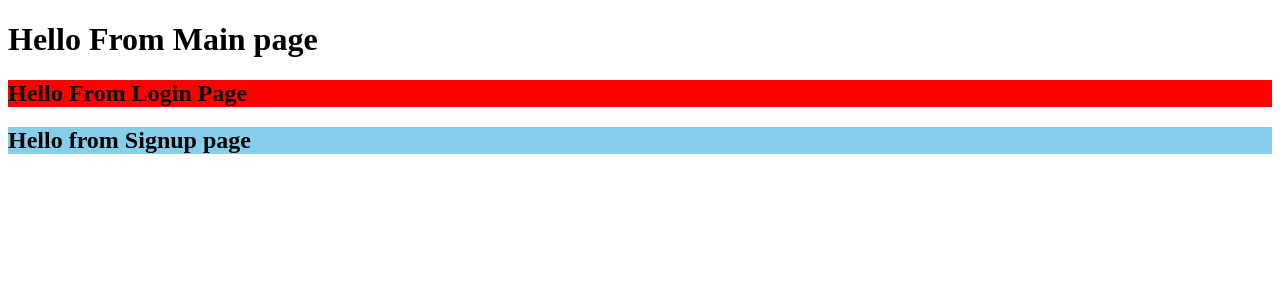
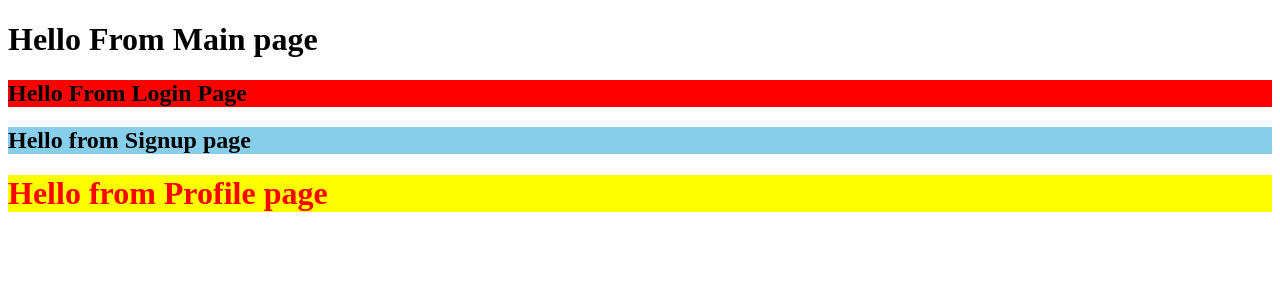
Before and after one commit to manuraj23/Angular, an Angular app: page / in a window 1280 px wide. Shown: the top 300 px of the page. Built offline with nearby package versions, Linux system fonts and the light colour scheme.

Commit message:
Custom Components

```diff
--- a/src/app/app.html
+++ b/src/app/app.html
@@ -1,3 +1,4 @@
 <h1>Hello From Main page</h1>
 <app-login></app-login>
 <app-signup></app-signup>
+<app-profile></app-profile>
--- a/src/app/app.ts
+++ b/src/app/app.ts
@@ -2,10 +2,11 @@ import { Component, signal } from '@angular/core';
 import { RouterOutlet } from '@angular/router';
 import { Login } from './login/login';
 import { Signup } from './signup/signup';
+import { Profile } from './profile/profile';
 
 @Component({
   selector: 'app-root',
-  imports: [RouterOutlet, Login, Signup],
+  imports: [Login, Signup,Profile],
   templateUrl: './app.html',
   styleUrl: './app.css'
 })
--- /dev/null
+++ b/src/app/profile/profile.css
@@ -0,0 +1,4 @@
+h1 {
+    color: red;
+    background: yellow;
+}
--- /dev/null
+++ b/src/app/profile/profile.html
@@ -0,0 +1 @@
+<h1>Hello from Profile page</h1>
```
Also changed, not shown: src/app/profile/profile.ts (added, +10 -0 lines).
